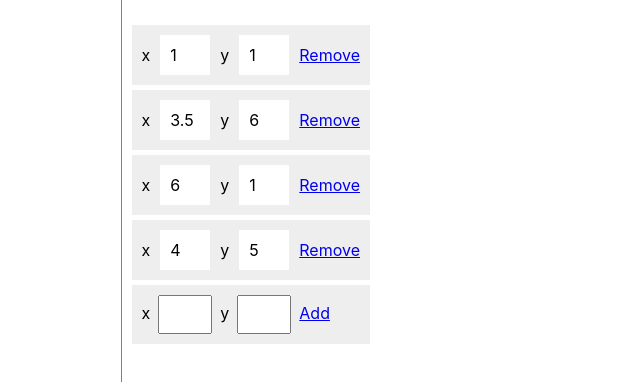
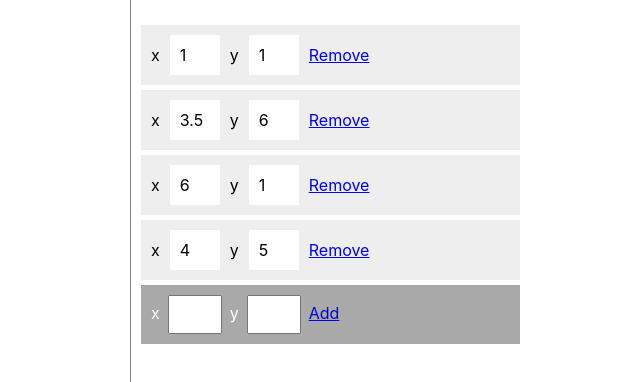
Before and after one commit to harshlele/bezier-curves, a React (Create React App) app: page / in a window 1280 px wide. Shown: the top 382 px of the page, without its empty margins (610-1250 px from the left). Built offline with nearby package versions, Linux system fonts and the light colour scheme.

Commit message:
added canvas and styled new point

```diff
--- a/src/App.js
+++ b/src/App.js
@@ -15,7 +15,9 @@ class App extends React.Component{
   render(){
     return (
       <div className="container">
-        <div id="graph-cont"></div>
+        <div id="graph-cont">
+          <canvas id="graph" width="600" height="600"></canvas>
+        </div>
         <div className="points">
           {this.state.points.map((pt,i) =>
               <div className="point" key={i}>
@@ -25,7 +27,7 @@ class App extends React.Component{
               </div>
             )}
           <div className="newPt">
-            <div className="point">
+            <div className="point bg-dgray">
                 x <input type="number" step="0.01" name="x" id="inputX" value={this.inputX} onInput={this.setInput.bind(this,'X')}/>
                 y <input type="number" step="0.01" name="y" id="inputY" value={this.inputY} onInput={this.setInput.bind(this,'Y')}/>
                 <a href="#" rel="noopener noreferrer" onClick={this.addCtrlPoint.bind(this)}>Add</a>
@@ -64,7 +66,7 @@ class App extends React.Component{
   }
 
   genCurvePts(ctrlPts,t){
-    if(ctrlPts.length == 1) return ctrlPts;
+    if(ctrlPts.length === 1) return ctrlPts;
     else{
       let p = []
       let i = 0;
--- a/src/App.scss
+++ b/src/App.scss
@@ -1,22 +1,44 @@
 .App {
   text-align: center;
+  height: 100%;
+}
+
+html, body, #root{
+  height: 100%;
 }
 
 .container{
-  width: 700px;
+  width: 1000px;
   margin: 0 auto;
   display: flex;
+  height: 100%;
 }
 
 
 #graph-cont{
   width: 600px;
-  height: 600px;
+  height: 100%;
   border-right: 1px solid gray;
 }
 
 .points{
+  width: 400px;
   padding: 20px 10px;
+  overflow-y: scroll;
+
+  &::-webkit-scrollbar{
+    width: 5px;
+  }
+
+  &::-webkit-scrollbar-thumb{
+    background-color: darkgray;
+  }
+
+  &::-webkit-scrollbar-track{
+    background-color: lightgray;
+  }
+
+
 }
 
 .point{
@@ -39,3 +61,8 @@
     width: 30px;
   }
 }
+
+.bg-dgray{
+  background-color: darkgray !important;
+  color: white;
+}
```
